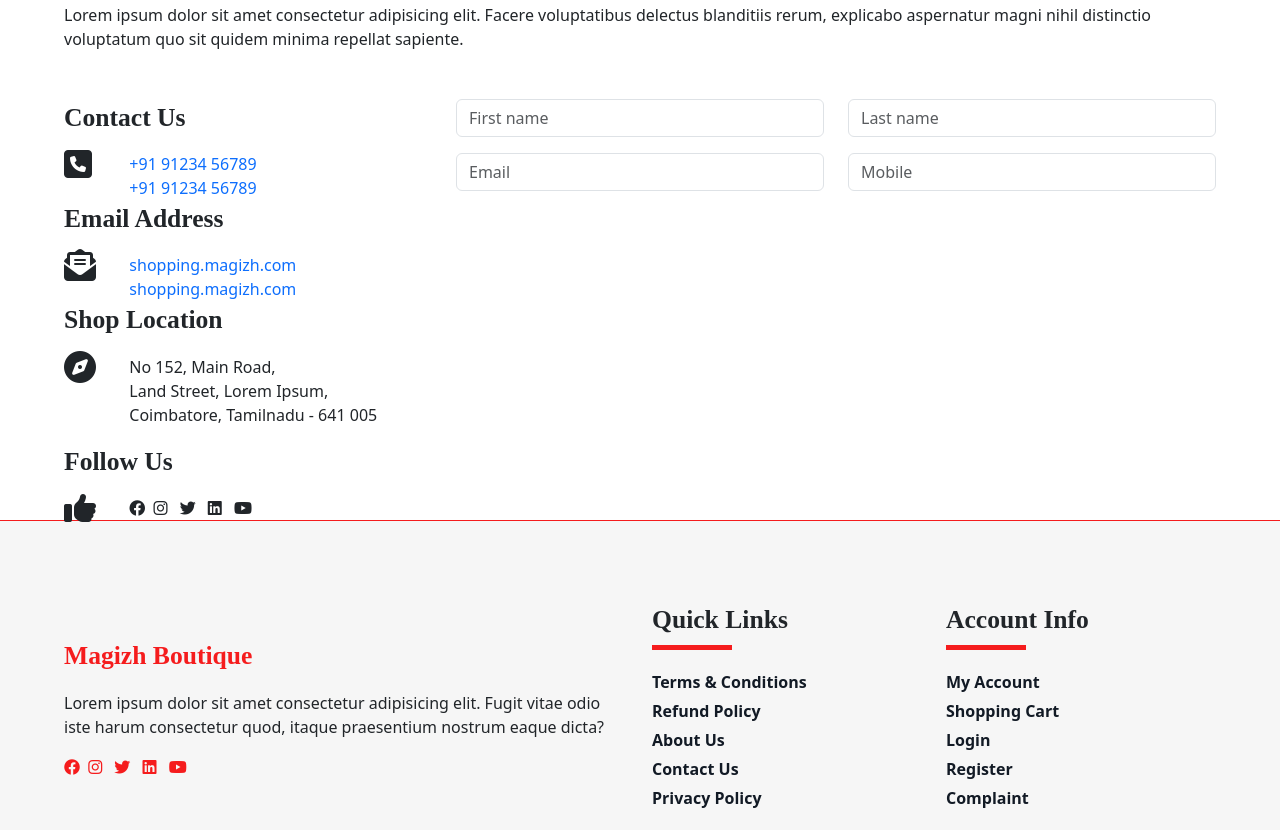
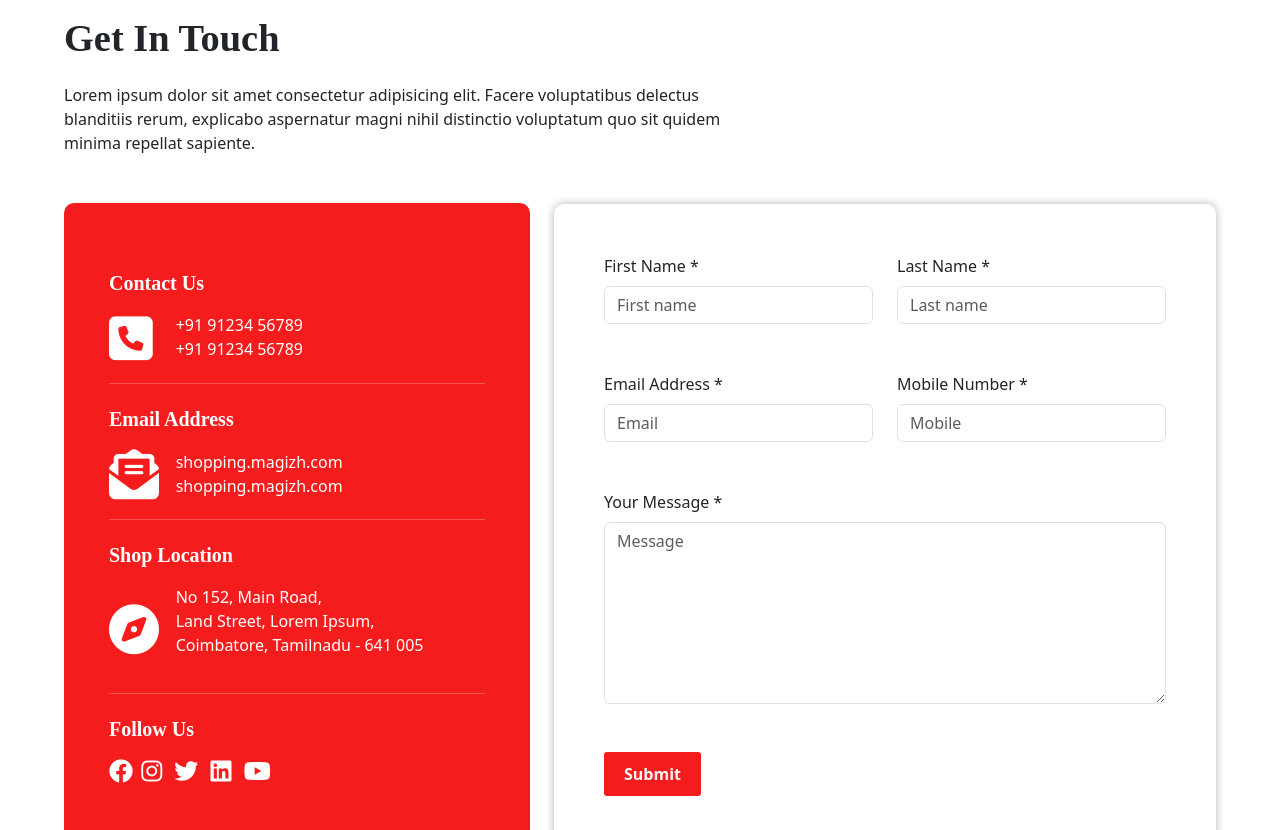
Before and after one commit to Ragandev/Magizh, a plain HTML site: page contact.html in a window 1280 px wide. Shown: the part 450-1280 px from the top of the page. Drawn offline with nearby package versions, Linux system fonts and the light colour scheme.

Commit message:
Contact page complete

```diff
--- a/contact.html
+++ b/contact.html
@@ -171,16 +171,15 @@
             nihil distinctio voluptatum quo sit quidem minima repellat sapiente.
           </p>
         </div>
-        <div class="row">
-          <div class="col-md-4">
+        <div class="row align-items-center">
+          <div class="col-md-5">
             <div class="c-m-details">
-
               <div class="cd-inn">
-                <p class="heading-md">Contact Us</p>
+                <p class="heading-sm">Contact Us</p>
                 <div class="cd-box">
                   <div class="row">
                     <div class="col-2">
-                      <span class="fa fa-square-phone fa-2xl"></span>
+                      <span class="fa fa-square-phone"></span>
                     </div>
                     <div class="col-10">
                       <a href="tel:+9123456789">+91 91234 56789</a> <br />
@@ -189,13 +188,13 @@
                   </div>
                 </div>
               </div>
-
+              <hr />
               <div class="cd-inn">
-                <p class="heading-md">Email Address</p>
+                <p class="heading-sm">Email Address</p>
                 <div class="cd-box">
-                  <div class="row">
+                  <div class="row align-items-center">
                     <div class="col-2">
-                      <span class="fa fa-envelope-open-text fa-2xl"></span>
+                      <span class="fa fa-envelope-open-text"></span>
                     </div>
                     <div class="col-10">
                       <a href="mailto:">shopping.magizh.com</a> <br />
@@ -204,39 +203,38 @@
                   </div>
                 </div>
               </div>
-
+              <hr />
               <div class="cd-inn">
-                <p class="heading-md">Shop Location</p>
+                <p class="heading-sm">Shop Location</p>
                 <div class="cd-box">
-                  <div class="row">
+                  <div class="row align-items-center">
                     <div class="col-2">
-                      <span class="fa fa-compass fa-2xl"></span>
+                      <span class="fa fa-compass"></span>
                     </div>
                     <div class="col-10">
                       <address>
-                        No 152, Main Road, <br>
-                        Land Street, Lorem Ipsum, <br>
+                        No 152, Main Road, <br />
+                        Land Street, Lorem Ipsum, <br />
                         Coimbatore, Tamilnadu - 641 005
                       </address>
                     </div>
                   </div>
                 </div>
               </div>
-
+              <hr />
               <div class="cd-inn">
-                <p class="heading-md">Follow Us</p>
+                <p class="heading-sm">Follow Us</p>
                 <div class="cd-box">
-                  <div class="row">
-                    <div class="col-2">
-                      <span class="fa fa-thumbs-up fa-2xl"></span>
-                    </div>
-                    <div class="col-10">
+                  <div class="row align-items-center">
+                    <div class="col-12">
                       <div class="f-social-box">
-                            <span class=" fa-brands fa-facebook"></span>
-                            <span class=" fa-brands fa-instagram m-lg-1"></span>
-                            <span class=" fa-brands fa-twitter m-lg-1"></span>
-                            <span class=" fa-brands fa-linkedin m-lg-1"></span>
-                            <span class=" fa-brands fa-youtube m-lg-1"></span>
+                        <span class="fa-xl fa-brands fa-facebook"></span>
+                        <span
+                          class="fa-xl fa-brands fa-instagram m-lg-1"
+                        ></span>
+                        <span class="fa-xl fa-brands fa-twitter m-lg-1"></span>
+                        <span class="fa-xl fa-brands fa-linkedin m-lg-1"></span>
+                        <span class="fa-xl fa-brands fa-youtube m-lg-1"></span>
                       </div>
                     </div>
                   </div>
@@ -244,28 +242,55 @@
               </div>
             </div>
           </div>
-          <div class="col-md-8">
+          <div class="col-md-7">
             <div class="cd-form">
               <form action="">
-
-                    <div class="row mb-3">
+                <div class="row mb-5">
                   <div class="col">
-                          <input type="text" class="form-control" placeholder="First name">
+                    <label class="mb-2" for="">First Name *</label>
+                    <input
+                      type="text"
+                      class="form-control"
+                      placeholder="First name"
+                    />
                   </div>
                   <div class="col">
-                          <input type="text" class="form-control" placeholder="Last name">
+                    <label class="mb-2" for="">Last Name *</label>
+                    <input
+                      type="text"
+                      class="form-control"
+                      placeholder="Last name"
+                    />
                   </div>
                 </div>
 
-                      <div class="row mb-3">
+                <div class="row mb-5">
                   <div class="col">
-                          <input type="email" class="form-control" placeholder="Email">
+                    <label class="mb-2" for="">Email Address *</label>
+                    <input
+                      type="email"
+                      class="form-control"
+                      placeholder="Email"
+                    />
                   </div>
                   <div class="col">
-                          <input type="text" class="form-control" placeholder="Mobile">
+                    <label class="mb-2" for="">Mobile Number *</label>
+                    <input
+                      type="text"
+                      class="form-control"
+                      placeholder="Mobile"
+                    />
                   </div>
                 </div>
-
+                <label class="mb-2" for="">Your Message *</label>
+                <textarea
+                  class="w-100 form-control mb-5"
+                  name="message"
+                  id=""
+                  rows="7"
+                  placeholder="Message"
+                ></textarea>
+                <button class="btns btns-pri" type="submit">Submit</button>
               </form>
             </div>
           </div>
@@ -273,6 +298,18 @@
       </div>
     </section>
     <!-- End Contact Details  -->
+
+    <section class="map-sec">
+      <iframe
+        src="https://www.google.com/maps/embed?pb=!1m18!1m12!1m3!1d244.73644181528465!2d76.995261921515!3d11.054884504192481!2m3!1f0!2f0!3f0!3m2!1i1024!2i768!4f13.1!3m3!1m2!1s0x3ba8fb6fed9cc5d5%3A0xdf0b5bd38b8e7b7c!2sInfygain%20Technologies%20-%20Best%20computer%2C%20laptop%20and%20networking%20services!5e0!3m2!1sen!2sin!4v1689227727547!5m2!1sen!2sin"
+        width="100%"
+        height="450"
+        style="border: 0"
+        allowfullscreen=""
+        loading="lazy"
+        referrerpolicy="no-referrer-when-downgrade"
+      ></iframe>
+    </section>
 
     <!-- footer  -->
     <section class="footer-sec">
--- a/css/common.css
+++ b/css/common.css
@@ -17,8 +17,10 @@
   padding: 0;
   accent-color: var(--pri);
 }
-body {
-  /* font-family: 'PT Sans'; */
+form :is(input, textarea):focus{
+  box-shadow: none !important;
+  outline: 1px solid var(--pri) !important;
+  border: none;
 }
 
 img,
@@ -88,7 +90,7 @@ a {
   transition: all 200ms ease-in;
 }
 .btns-pri {
-  background-color: var(-- pri);
+  background-color: var(--pri);
   color: var(--lightgrey);
 }
 .btns-pri:hover {
--- a/css/contact.css
+++ b/css/contact.css
@@ -0,0 +1,29 @@
+.contact-main {
+  padding: 80px 0;
+}
+.c-m-details {
+  background-color: var(--pri);
+  color: #fff;
+  padding: 45px;
+  border-radius: 10px;
+}
+.c-m-details a {
+  color: #fff;
+}
+.cd-inn {
+  margin: 20px 0;
+}
+.cd-inn span:not(.fa-brands) {
+  font-size: 50px;
+}
+.cd-form {
+  box-shadow: 0 0 10px rgba(0, 0, 0, 0.3);
+  padding: 50px;
+  border-radius: 10px;
+}
+.c-m-header p:not(:first-child) {
+  width: 60%;
+}
+.map-sec{
+    margin-bottom: -5px;
+}
```
Lines whose indentation alone changed are shown as unchanged.
